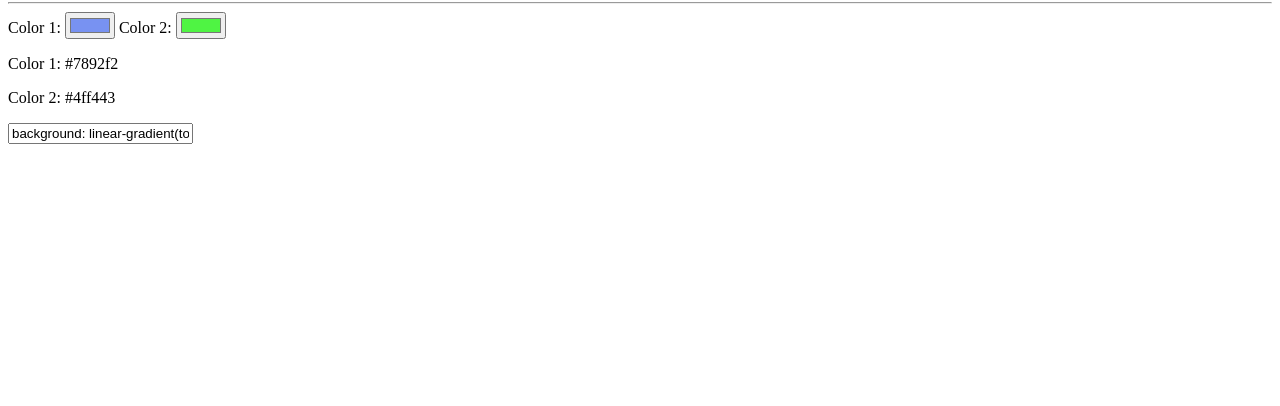
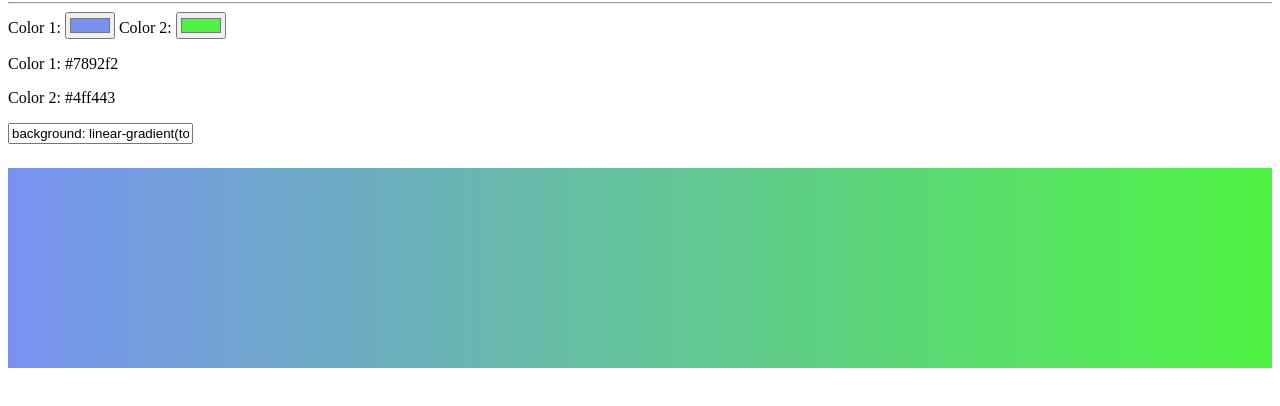
Before and after one commit to gastonm3112/gradient-gen, a plain HTML site: page index.html in a window 1280 px wide. Shown: the part 78-484 px from the top of the page. Drawn offline with nearby package versions, Linux system fonts and the light colour scheme.

Commit message:
El gradient se puede visualizar

```diff
--- /dev/null
+++ b/css/styles.css
@@ -0,0 +1,5 @@
+.gradient_area {
+  width: 100%;
+  height: 200px;
+  margin-top: 1.5em;
+}
--- a/index.html
+++ b/index.html
@@ -5,7 +5,8 @@
     <meta charset="UTF-8">
     <meta name="viewport" content="width=device-width, initial-scale=1.0">
     <title>Gradient Gen</title>
-
+    <!-- Estilos -->
+    <link rel="stylesheet" href="./css/styles.css">
     <!-- Vue -->
     <script src="https://unpkg.com/vue@next"></script>
 </head>
```
